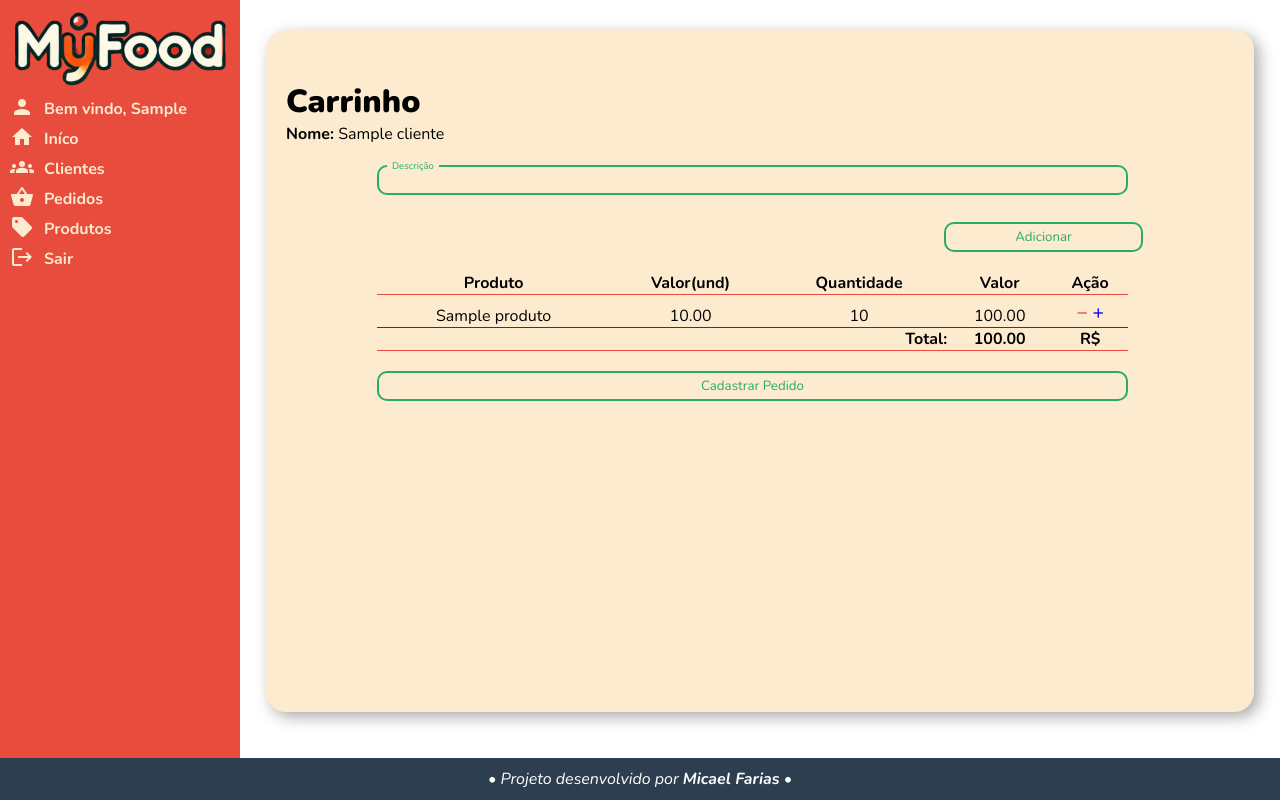
After one commit to micaelfariasdev/MyFood, a Flask app: page /clientes/1/cart/ in a window 1280 px wide. The commit adds this page. Run offline with Flask 3, Linux system fonts and the light colour scheme; a user stored in the database is signed in; tables that the repository leaves empty hold one stand-in row (values such as "Sample post").

Commit message:
Projeto Finalizado

```diff
--- a/app/forms.py
+++ b/app/forms.py
@@ -3,7 +3,7 @@ from flask_wtf import FlaskForm
 from wtforms import *
 from wtforms.validators import *
 from app.models import *
-from flask_login import login_user
+from flask_login import login_user, current_user
 from flask import flash
 from json import dumps
 from werkzeug.security import generate_password_hash
@@ -62,6 +62,7 @@ class ClienteForm(FlaskForm):
         'Cidade' : self.end_cidade.data,
         'Estado': self.end_estado.data,
     }
+
         cliente = Cliente(
             nome = self.nome.data,
             telefone = self.telefone.data,
@@ -69,57 +70,51 @@ class ClienteForm(FlaskForm):
             endereco = dumps(endereco),
             empresa_id = empresa_id
         )
+
         db.session.add(cliente)
         db.session.commit()
 
         flash('Cliente cadastrada com sucesso!', 'success')
 
+class ProdutoForm(FlaskForm):
+    nome = StringField('')
+    valor = FloatField('')
+    quantidade = IntegerField('')
+    valort = FloatField('')
+
+class PedidoForm(FlaskForm):
+    codigo = StringField('Código')
+    descricao = StringField('Descrição')
+    valor = FloatField('Valor do Pedido')
+    quantidade = IntegerField('Valor do Pedido')
+    cliente_id = IntegerField('Cliente', validators=[DataRequired()])
+    produtos = TextAreaField('Produtos', validators=[DataRequired()])
+    submit = SubmitField('Cadastrar Pedido')
 
 
-class PedidoForm(FlaskForm):
-    def __init__(self, empresa_id, *args, **kwargs):
-        super(PedidoForm, self).__init__(*args, **kwargs)
-
-        # Busca clientes dessa empresa
-        self.cliente_id.choices = [
-            (c.id, c.nome) for c in Cliente.query.filter_by(empresa_id=empresa_id).all()
-        ]
-
-        # Busca produtos dessa empresa
-        self.produtos.choices = [
-            (p.id, p.nome) for p in Produtos.query.filter_by(empresa_id=empresa_id).all()
-        ]
+    def save(self):
+        from json import loads  # Importar para converter JSON de string para lista de dicionários
+        from app import db, Pedido  # Evitar erro de importação circular
 
 
-    codigo = StringField('Código', validators=[DataRequired()], render_kw={"readonly": True})
-    descricao = TextAreaField('Descrição')
-    valor = FloatField('Valor do Pedido')
-    cliente_id = SelectField('Cliente', coerce=int, validators=[DataRequired()])
-    produtos = SelectMultipleField('Produtos', coerce=int, validators=[DataRequired()])
-    submit = SubmitField('Cadastrar Pedido')
+        # Converter produtos de JSON (string) para lista de dicionários
+        produtos_json = loads(self.produtos.data)
 
-    def save(self, empresa_id, codigo):
-
-        # Criar o novo pedido com os dados do formulário
+        # Criar o novo pedido
         novo_pedido = Pedido(
-            codigo=codigo,
+            codigo=self.codigo.data,
             descricao=self.descricao.data,
             valor=self.valor.data,
+            produtos=produtos_json,  # Agora está correto para db.JSON
             cliente_id=self.cliente_id.data,
-            empresa_id=empresa_id
+            empresa_id=current_user.id
         )
 
-        # Relacionando os produtos ao pedido
-        for produto_id in self.produtos.data:
-            produto = Produtos.query.get(produto_id)
-            novo_pedido.produtos.append(produto)
-
-        # Salvar o pedido no banco de dados
+        # Salvar no banco
         db.session.add(novo_pedido)
         db.session.commit()
 
         flash('Pedido feito com sucesso!', 'success')
-
         return novo_pedido
 
 class EmpresaForm(FlaskForm):
@@ -179,7 +174,6 @@ class LoginForm(FlaskForm):
     senha = PasswordField('Senha', validators=[DataRequired()])
     submit = SubmitField('Entrar')
 
-
 class ProdutosForm(FlaskForm):
     nome =StringField('Nome do Produto', validators=[DataRequired()])
     descricao=StringField('Descrição', validators=[DataRequired()])
--- a/app/static/css/style.css
+++ b/app/static/css/style.css
@@ -36,6 +36,7 @@ body {
   position: relative;
   top: 5px;
   padding-right: 10px;
+  color: var(--creme);
 }
 
 header {
@@ -105,16 +106,36 @@ main {
   align-items: center;
   background: var(--branco);
 }
+.conteiner-ped {
+  display: grid;
+  grid-template-columns: repeat(4, 1fr);
+}
+
+.c-red {
+  color: var(--vermelho);
+}
+
+.start {
+  justify-self: start;
+  text-align: right;
+}
+.end {
+  text-align: left;
+  justify-self: end;
+}
 
 main > .conteiner {
   display: grid;
   align-content: start;
+  align-self: start;
   align-items: center;
-    justify-items: center;
+  justify-items: center;
   background: var(--creme);
-  height: 95%;
   width: 95%;
+  min-height: 90%;
   padding: 20px;
+  padding-top: 50px;
+  margin-block: 30px;
   border-radius: 20px;
   box-shadow: 5px 5px 15px #00000056;
 }
@@ -159,6 +180,10 @@ main > .conteiner {
   top: 0;
 }
 
+a {
+  text-decoration: none;
+}
+
 .conteiner-float a {
   margin: 5px;
   font-size: 0.7em;
@@ -228,8 +253,8 @@ main .conteiner > form {
   gap: 5px;
 }
 
-main .conteiner > form input,
-main .conteiner > form select {
+main .conteiner input,
+main .conteiner select {
   display: block;
   width: 100%;
   height: 30px;
@@ -240,7 +265,7 @@ main .conteiner > form select {
   padding-left: 10px;
 }
 
-main .conteiner > form label {
+main .conteiner label {
   display: inline;
   height: 30px;
   position: relative;
@@ -253,12 +278,8 @@ main .conteiner > form label {
   transition: all 0.3s;
 }
 
-main
-  .conteiner
-  > form
-  input:invalid:not(:focus):not(:placeholder-shown)
-  + label,
-main .conteiner > form select:invalid:not(:focus):not(:empty) + label {
+main .conteiner input:invalid:not(:focus):not(:placeholder-shown) + label,
+main .conteiner select:invalid:not(:focus):not(:empty) + label {
   border-left: 5px solid var(--creme);
   border-right: 5px solid var(--creme);
   bottom: 42px;
@@ -365,13 +406,18 @@ table {
   border-spacing: 0;
 }
 
-table thead th{
+table thead th {
   font-weight: bolder;
   /* border:  2px solid black; */
 }
 
-table td{
+table td {
   padding-top: 10px;
+}
+
+table .material-icons {
+  text-decoration: none;
+  font-size: 1em;
 }
 
 table th::after {
--- a/app/static/js/script.js
+++ b/app/static/js/script.js
@@ -12,3 +12,6 @@ function LoginConteinerF() {
   cont1.classList.remove("show");
   cont2.classList.remove("show");
 }
+document.addEventListener("DOMContentLoaded", function() {
+  document.getElementById('codigo').disabled = true;
+});
--- a/app/templates/base.html
+++ b/app/templates/base.html
@@ -11,7 +11,8 @@
     <link
       href="https://fonts.googleapis.com/icon?family=Material+Icons"
       rel="stylesheet"
-    />
+
+
   </head>
   <body>
     <header>
@@ -49,7 +50,7 @@
               >
             </li>
             <li>
-              <a href="">
+              <a href="{{ url_for('pedidos') }}">
                 <i class="material-icons icon">shopping_basket</i
                 ><span id="link">Pedidos</span></a
               >
@@ -60,7 +61,7 @@
                 ><span id="link">Produtos</span></a
               >
             </li>
-            <li>
+            <!-- <li>
               <a href="">
                 <i class="material-icons icon">signal_cellular_alt</i
                 ><span id="link">Relatórios</span></a
@@ -78,6 +79,7 @@
                 ><span id="link">Perfil</span></a
               >
             </li>
+            -->
             <li>
               <a href="{{ url_for('logout') }}">
                 <i class="material-icons icon">logout</i
--- /dev/null
+++ b/app/templates/carrinho.html
@@ -0,0 +1,44 @@
+{% extends "base.html" %} {% block main %}
+<div class="conteiner">
+  <h1 class="div-col-1 start">Carrinho</h1>
+  <p class="div-col-1 start"><strong>Nome: </strong>{{ cliente.nome }}</p>
+  <form action="" method="post" class="div-col-1  span-4  ">
+    {{ form.csrf_token }}
+    <p class="div-col-1">{{ form.descricao }}{{ form.descricao.label }}</p>
+
+    <a class="div-col-4" href="{{url_for('vendas' , id=cliente.id)}}"><input id="submit" value="Adicionar"></a>
+    <table class="div-col-1 span-4 mt-15">
+      <thead>
+        <tr>
+          <th>Produto</th>
+          <th>Valor(und)</th>
+          <th>Quantidade</th>
+          <th>Valor</th>
+          <th>Ação</th>
+        </tr>
+      </thead>
+      <tbody>
+        {% for produto_carrinho, produto in produtos %}
+        <tr>
+          <td>{{ produto.nome }}</td>
+          <td>{{ produto.valor }}</td>
+          <td>{{ produto_carrinho.quantidade }}</td>
+          <td>{{ produto_carrinho.quantidade*produto.valor }}</td>
+          <td><a href="{{url_for('diminuir_quantidade' , id=cliente.id, produto_id=produto.id)}}"><i class="material-icons c-red">remove</i
+            ></a><a href="{{url_for('aumentar_quantidade' , id=cliente.id, produto_id=produto.id)}}"><i class="material-icons  ">add</i
+                ></a></td>
+        </tr>
+        {% endfor %}
+      </tbody>
+      <tfoot>
+        <tr>
+          <th colspan="3" class="start">Total:</th>
+          <th>{{ total }}</th>
+          <th>R$</th>
+                  </tr>
+      </tfoot>
+    </table>
+    {{ form.submit(class="div-col-1 span-4 mt-15") }}
+  </form>
+</div>
+{% endblock %}
--- a/app/views.py
+++ b/app/views.py
@@ -3,6 +3,8 @@ from flask import render_template, url_for, request, redirect, flash
 from flask_login import login_user, logout_user, current_user, login_required
 from app.models import *
 from app.forms import *
+from app.services import *
+from sqlalchemy import desc
 from werkzeug.security import check_password_hash
 
 @app.route('/', methods=['GET', 'POST'])
@@ -20,8 +22,6 @@ def index():
             flash('Credenciais inválidas. Tente novamente.', 'danger')  # Exibe uma mensagem de erro se não for encontrado ou a senha estiver incorreta
 
     return render_template('index.html', form=form, current_user=current_user)  # Renderiza o template de login
-
-
 
 @app.route('/#logout')
 @login_required
@@ -64,40 +64,13 @@ def cadastro_cliente():
 
     return render_template('cadastro_cliente.html', form=form)
 
-def gerar_codigo_unico():
-    # Gerar o código aleatório
-    import random
-    import string
-    codigo_aleatorio = '#' + ''.join(random.choices(string.ascii_letters + string.digits, k=5)).upper()
-
-    # Verificar se o código já existe
-    codigos_cadastrados = Pedido.query.filter_by(codigo=codigo_aleatorio).first()
-
-    # Se o código já estiver cadastrado, gerar um novo código
-    while codigos_cadastrados:
-        codigo_aleatorio = '#' + ''.join(random.choices(string.ascii_letters + string.digits, k=5)).upper()
-        codigos_cadastrados = Pedido.query.filter_by(codigo=codigo_aleatorio).first()
-
-    return codigo_aleatorio
-
-@app.route('/pedidos/novo/', methods=['GET', 'POST'])
-@login_required
-def cadastrar_pedido():
-    codigo_gerado = gerar_codigo_unico()
-    form = PedidoForm(empresa_id=current_user.id, codigo=codigo_gerado)  # Passando o ID da empresa logada para o formulário
-    if form.validate_on_submit():
-        # Usando a função save para salvar o pedido
-        form.save(empresa_id=current_user.id, codigo=codigo_gerado)
-
-        flash('Pedido cadastrado com sucesso!', 'success')
-        return redirect(url_for('index'))
-
-    return render_template('novo_pedido.html', form=form)
 
 @app.route('/produtos/novo/', methods=['GET', 'POST'])
 @login_required
 def novo_produto():
     form = ProdutosForm(empresa_id=current_user.id)
+
+
     if form.validate_on_submit():
         form.save(empresa_id=current_user.id)
         flash('Produto cadastrado com sucesso!', 'success')
@@ -108,9 +81,180 @@ def novo_produto():
                 flash(f'Erro no campo {getattr(form, field).label.text}: {error}', 'danger')
     return render_template('novo_produto.html', form=form)
 
-
 @app.route('/produtos/')
 @login_required
 def produtos():
     produtos = Produtos.query.filter_by(empresa_id=current_user.id).all()
     return render_template('produtos.html', produtos=produtos)
+
+@app.route('/pedidos/')
+@login_required
+def pedidos():
+    pedidos = Pedido.query.filter_by(empresa_id=current_user.id).order_by(desc(Pedido.data)).all()
+    return render_template('pedidos.html', pedidos=pedidos)
+
+
+@app.route('/clientes/<int:id>/carinho', methods=['get', 'post'])
+@login_required
+def carrinho(id):
+    carrinho = Carrinho.query.filter_by(cliente_id=id).fist()
+    cliente = Cliente.query.filter_by(cliente_id=id).fist()
+
+    if not carrinho:
+        carrinho = Carrinho(cliente_id=id)
+        db.session.add(carrinho)
+        db.session.commit()
+    return render_template('carrinho', carrinho=carrinho, cliente=cliente)
+
+@app.route('/clientes/<int:id>/vendas/', methods=['GET', 'POST'])
+@login_required
+def vendas(id):
+    produtos = Produtos.query.filter_by(empresa_id=current_user.id).all()
+    return render_template('produtos.html', produtos=produtos, id=id)
+
+@app.route('/clientes/<int:id>/vendas/<int:produto_id>/', methods=['POST','Get'])
+@login_required
+def addcarinho(id, produto_id):
+    # Pegando o ID do cliente logado
+    cliente_id = id
+
+    # Verificar se já existe um carrinho para esse cliente
+    carrinho = Carrinho.query.filter_by(cliente_id=cliente_id).first()
+    if not carrinho:
+        # Se não existir, cria um novo carrinho
+        carrinho = Carrinho(cliente_id=cliente_id)
+        db.session.add(carrinho)
+        db.session.commit()
+
+    # Verifica se o produto já está no carrinho
+    item = CarrinhoProduto.query.filter_by(carrinho_id=carrinho.id, produto_id=produto_id).first()
+
+    if item:
+        # Se o produto já estiver no carrinho, aumenta a quantidade
+        item.quantidade += 1
+    else:
+        # Se não, cria um novo item no carrinho
+        item = CarrinhoProduto(carrinho_id=carrinho.id, produto_id=produto_id, quantidade=1)
+        db.session.add(item)
+
+    db.session.commit()
+
+    flash('Produto adicionado ao carrinho com sucesso!', 'success')
+    return redirect(url_for('vendas', id=id))  # Redireciona de volta para a página de produtos
+
+
+@app.route('/clientes/<int:id>/cart/', methods=['GET', 'POST'])
+@login_required
+def cart(id):
+
+    cliente = Cliente.query.get(id)
+    carrinho = Carrinho.query.filter_by(cliente_id=cliente.id).first()
+
+    if not carrinho:
+        cart = Carrinho(
+            cliente_id=id,
+
+        )
+
+        db.session.add(cart)
+        db.session.commit
+        flash('Carrinho criado com sucesso.', 'success')
+        return redirect(url_for('vendas', id=id))
+
+    # Buscar produtos no carrinho
+    produtos_no_carrinho = db.session.query(CarrinhoProduto, Produtos).join(Produtos).filter(CarrinhoProduto.carrinho_id == carrinho.id).all()
+
+    carrinhodic = []
+    total = 0
+    for carrinho_produto, produto in produtos_no_carrinho:
+        valor = carrinho_produto.quantidade * produto.valor
+        total += valor
+        estoque=Produtos.query.get(produto.id)
+
+        item = {
+            'nome': produto.nome,
+            'valor': float(produto.valor),
+            'quantidade': carrinho_produto.quantidade,
+            'valort': float(valor)
+        }
+        carrinhodic.append(item)
+
+    carrinhodic_json = dumps(carrinhodic)  # Converte a lista para JSON
+
+    form = PedidoForm(
+        codigo=gerar_codigo_unico(),
+        valor=total,
+        produtos=carrinhodic_json,  # Agora `produtos` está em JSON corretamente
+        cliente_id=id
+    )
+
+    if form.validate_on_submit():
+        form.save()  # Agora o método `save()` do formulário será chamado corretamente
+        db.session.delete(carrinho)  # Remove o pedido
+        db.session.commit()
+        if estoque:
+            if estoque.quantidade:
+                print(carrinho_produto.quantidade)
+                estoque.quantidade -= carrinho_produto.quantidade  # Novo valor
+                print(estoque.quantidade)
+                db.session.commit()
+        return redirect(url_for('pedidos'))
+
+    else:
+        for field, errors in form.errors.items():
+            for error in errors:
+                flash(f'Erro no campo {getattr(form, field).label.text}: {error}', 'danger')
+
+    return render_template('carrinho.html', produtos=produtos_no_carrinho, id=id, cliente=cliente, total=total, form=form, )
+
+@app.route('/clientes/<int:id>/cart/decrease/<int:produto_id>', methods=['GET'])
+@login_required
+def diminuir_quantidade(id, produto_id):
+    # Buscar o carrinho do cliente
+    carrinho = Carrinho.query.filter_by(cliente_id=id).first()
+
+    if not carrinho:
+        flash('Carrinho não encontrado.', 'error')
+        return redirect(url_for('cart', id=id))
+
+    # Buscar o item no carrinho pelo ID do produto
+    item_carrinho = CarrinhoProduto.query.filter_by(carrinho_id=carrinho.id, produto_id=produto_id).first()
+
+    if item_carrinho:
+        # Se a quantidade for maior que 1, diminui 1
+        if item_carrinho.quantidade > 1:
+            item_carrinho.quantidade -= 1
+            db.session.commit()  # Salva a alteração no banco
+            flash('Quantidade do produto diminuída!', 'success')
+        # Se a quantidade for igual a 1, remove o item do carrinho
+        elif item_carrinho.quantidade == 1:
+            db.session.delete(item_carrinho)  # Remove o item
+            db.session.commit()  # Salva a alteração no banco
+            flash('Produto removido do carrinho!', 'success')
+    else:
+        flash('Produto não encontrado no carrinho.', 'error')
+
+    return redirect(url_for('cart', id=id))  # Redireciona para a página do carrinho
+
+
+@app.route('/clientes/<int:id>/cart/increase/<int:produto_id>', methods=['get'])
+@login_required
+def aumentar_quantidade(id, produto_id):
+    # Buscar o carrinho do cliente
+    carrinho = Carrinho.query.filter_by(cliente_id=id).first()
+
+    if not carrinho:
+        flash('Carrinho não encontrado.', 'error')
+        return redirect(url_for('cart', id=id))
+
+    # Buscar o item do produto no carrinho
+    item_carrinho = CarrinhoProduto.query.filter_by(carrinho_id=carrinho.id, produto_id=produto_id).first()
+
+    if item_carrinho:
+        item_carrinho.quantidade += 1  # Aumenta a quantidade em 1
+        db.session.commit()  # Salva a alteração no banco
+        flash('Quantidade do produto aumentada!', 'success')
+    else:
+        flash('Produto não encontrado no carrinho.', 'error')
+
+    return redirect(url_for('cart', id=id))  # Redireciona para a página do carrinho
```
Also changed, not shown: other parts of app/static/css/style.css (+37 -12 lines), app/models.py (+22 -2 lines), app/services.py (added, +50 -0 lines), app/templates/clientes.html (+10 -1 lines), app/templates/novo_pedido.html (+17 -5 lines), app/templates/pedidos.html (added, +28 -0 lines), app/templates/produtos.html (+12 -1 lines), migrations/versions/0d5bc779d8e8_.py (deleted, +0 -34 lines), migrations/versions/12ca34a5f6e3_.py (added, +32 -0 lines), migrations/versions/7fd23ae91d9b_.py (renamed from migrations/versions/990cb29a6a7a_.py, +24 -5 lines), instance/database.db.
